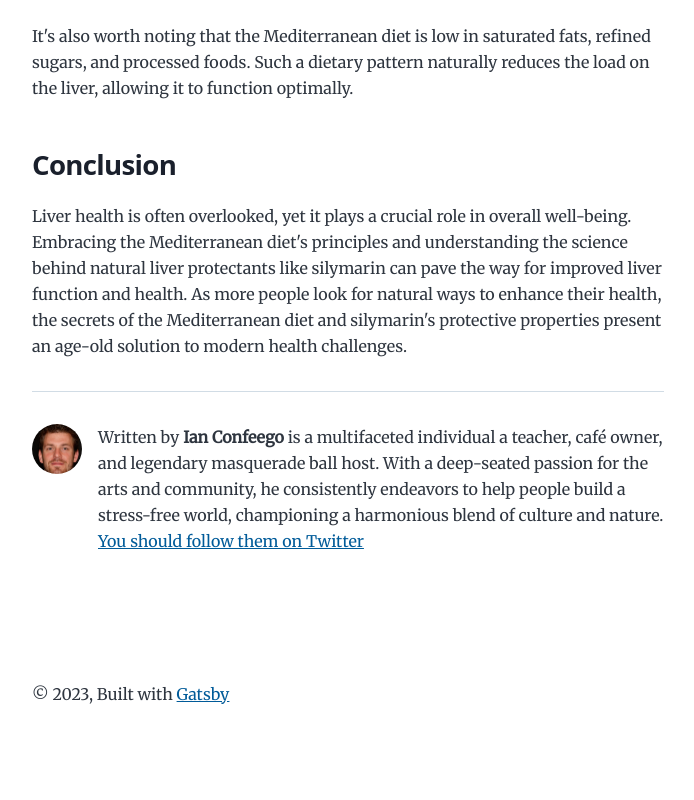
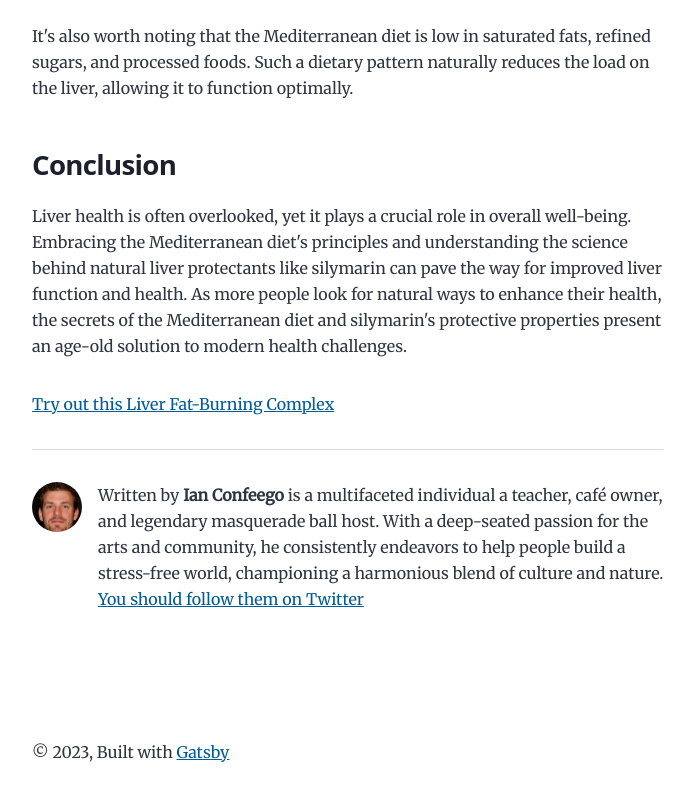
Before and after one commit to iyanski/softenstress, a Gatsby site: page /The-Secrets-of-the-Mediterranean-Diet-for-Liver-Health/ in a window 1280 px wide. Shown: the part 1402-2202 px from the top of the page, without its empty margins (292-986 px from the left). Before the commit the page ends 2172 px from the top, so only its background shows below. Built offline with nearby package versions, Linux system fonts and the light colour scheme; Gatsby itself is replaced by a stand-in of ours.

Commit message:
Change CTA

```diff
--- a/content/blog/The-Secrets-of-the-Mediterranean-Diet-for-Liver-Health/index.md
+++ b/content/blog/The-Secrets-of-the-Mediterranean-Diet-for-Liver-Health/index.md
@@ -27,3 +27,5 @@ It's also worth noting that the Mediterranean diet is low in saturated fats, ref
 ### **Conclusion**
 
 Liver health is often overlooked, yet it plays a crucial role in overall well-being. Embracing the Mediterranean diet's principles and understanding the science behind natural liver protectants like silymarin can pave the way for improved liver function and health. As more people look for natural ways to enhance their health, the secrets of the Mediterranean diet and silymarin's protective properties present an age-old solution to modern health challenges.
+
+[Try out this Liver Fat-Burning Complex](https://3ddedgx46k5nrn26ktwp320yd0.hop.clickbank.net)
```
